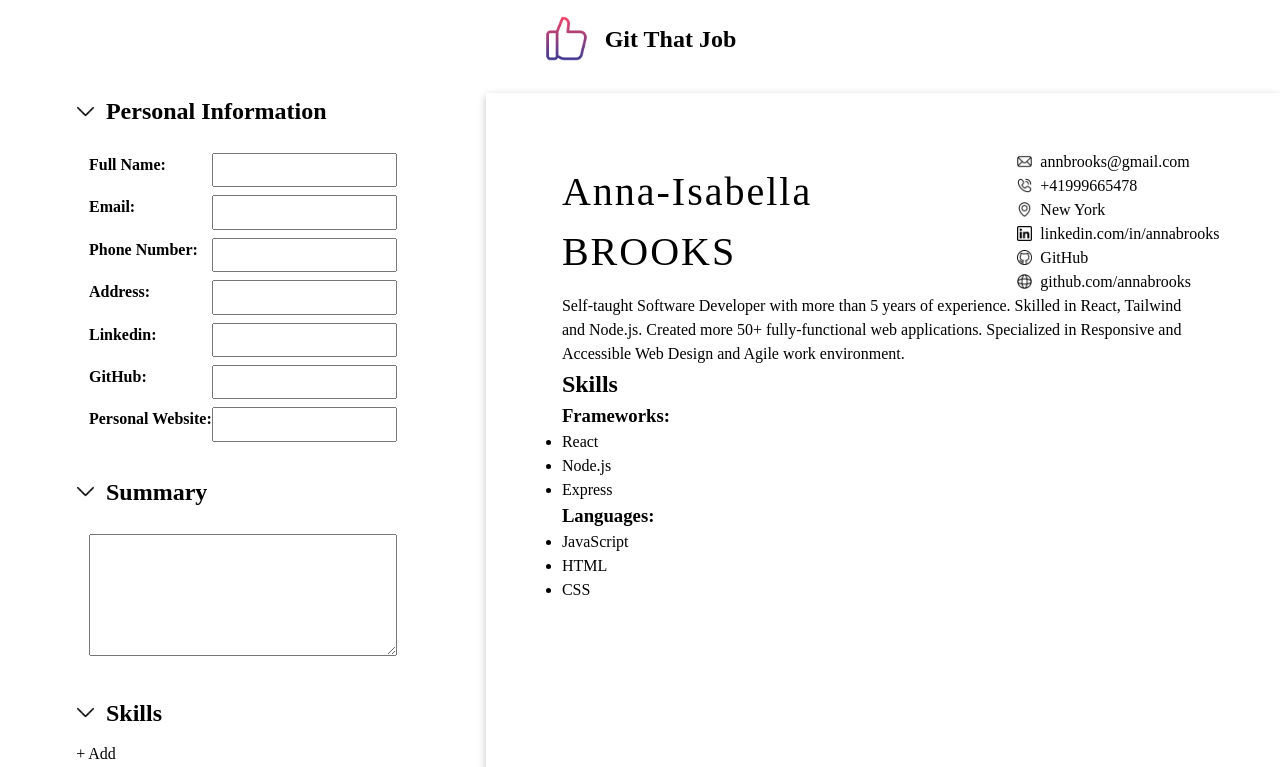
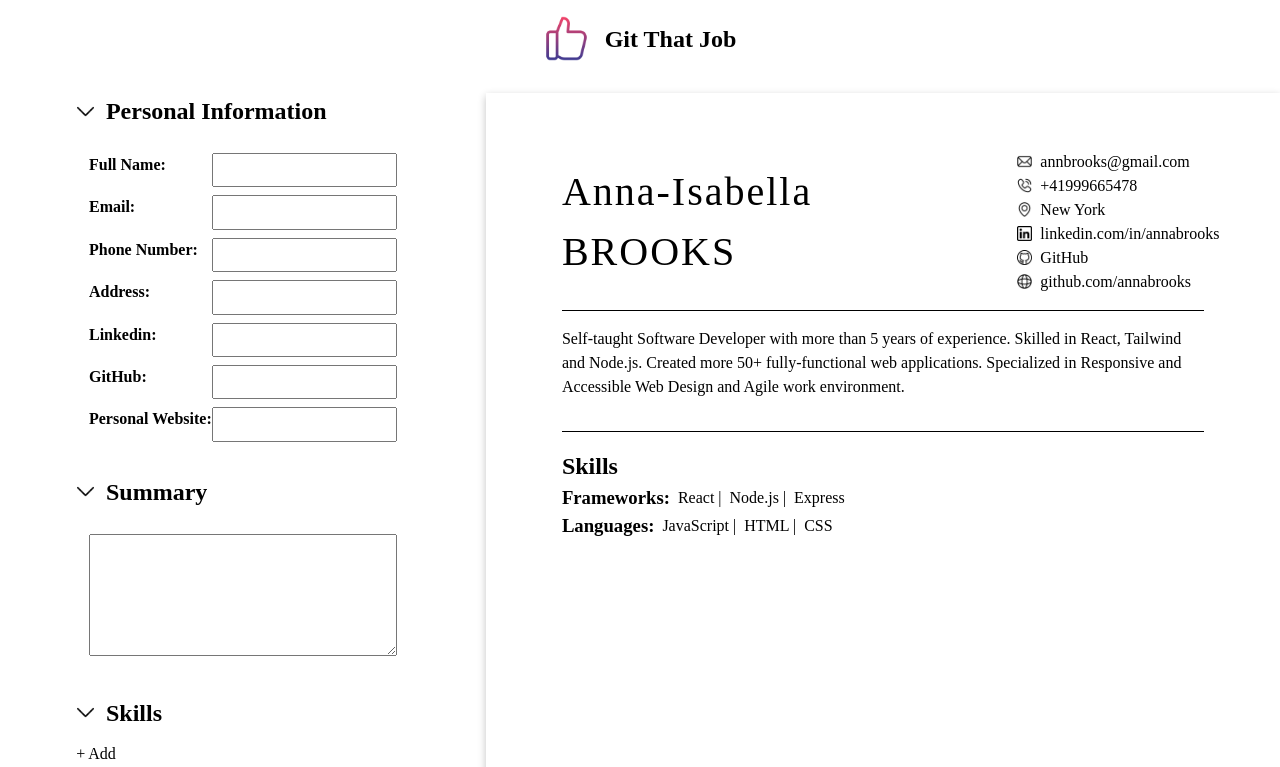
Before and after one commit to verobelo/cv-creator, a React (Vite) app in the folder cv-creator/: page / in a window 1280 px wide. Shown: the top 767 px of the page. Built offline with nearby package versions, Linux system fonts and the light colour scheme; a web font is replaced by a local one.

Commit message:
Add Skills List styling

```diff
--- a/cv-creator/src/index.css
+++ b/cv-creator/src/index.css
@@ -208,6 +208,12 @@ button:hover {
   letter-spacing: 2px;
 }
 
+.cv-preview section:not(:first-child) {
+  border-top: 1px solid black;
+  margin-top: 1rem;
+  padding: 1rem 0;
+}
+
 .personal-info-preview__contacts {
   justify-self: end;
 }
@@ -224,3 +230,26 @@ button:hover {
   grid-template-columns: auto 1fr;
   column-gap: 2.5rem;
 }
+
+.skills-preview__group,
+.skills-preview__group ul {
+  display: flex;
+  gap: 0.5rem;
+}
+
+.skills-preview__group ul {
+  gap: 0.5rem;
+  align-items: center;
+}
+
+.skills-preview__group li {
+  list-style: none;
+}
+
+.skills-preview__group li::after {
+  content: " | ";
+}
+
+.skills-preview__group li:last-child::after {
+  content: "";
+}
```
